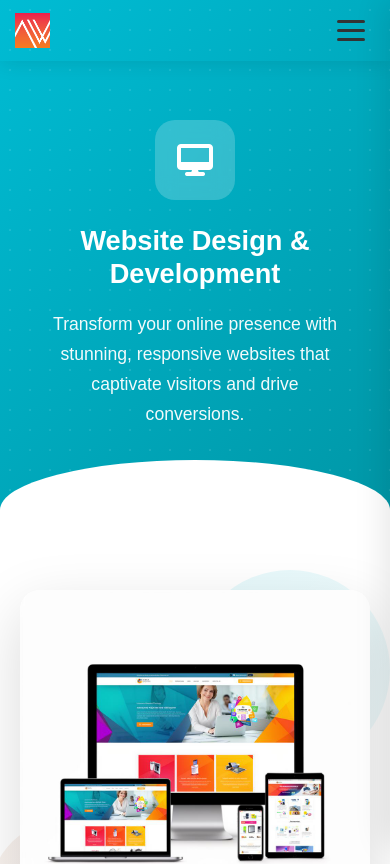
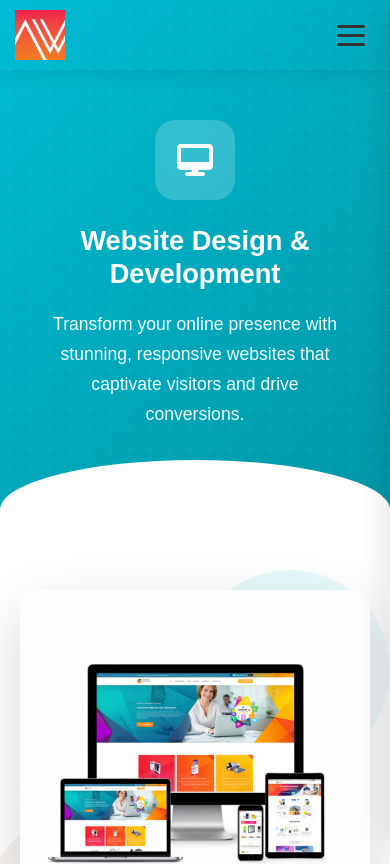
Before and after one commit to P12-pm/Amazing_Webtech_, a plain HTML site: page websitedesign .html in a window 390 px wide. Shown: the top 864 px of the page. Drawn offline with Linux system fonts and the light colour scheme.

Commit message:
Update websitedesign .html

```diff
--- a/websitedesign .html
+++ b/websitedesign .html
@@ -276,7 +276,7 @@
 
             .logo-scroll {
                 display: block !important;
-                height: 40px;
+                height: 50px;
             }
 
             .menu-toggle {
@@ -397,7 +397,7 @@
             }
 
             .logo-scroll {
-                height: 35px !important;
+                height: 50px !important;
             }
 
             .nav-links {
```
